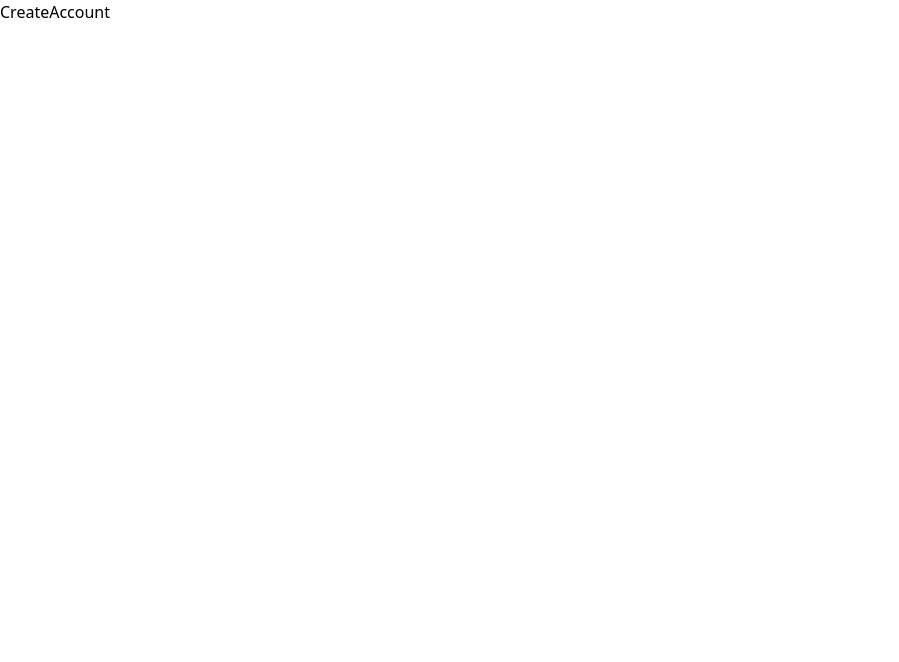
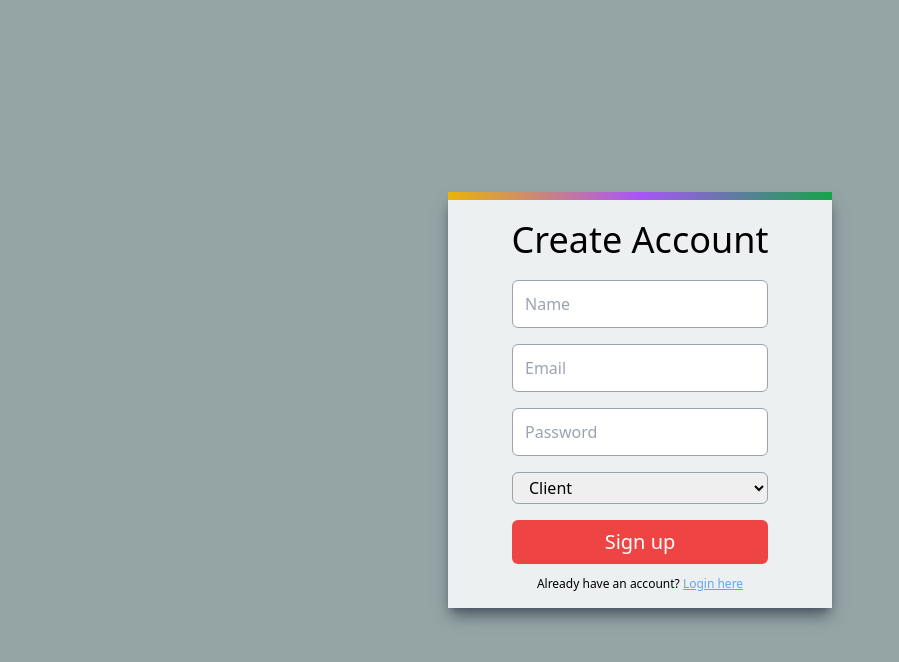
Before and after one commit to jaewonE/jaewon-eats-frontend, a React (Create React App) app: page /create-account in a window 1280 px wide. Shown: the top 662 px of the page, without its empty margins (0-899 px from the left). Built offline with nearby package versions, Linux system fonts and the light colour scheme.

Commit message:
v1.1.2 CreateAccount form.

```diff
--- /dev/null
+++ b/src/__generated__/createAccount.ts
@@ -0,0 +1,24 @@
+/* tslint:disable */
+/* eslint-disable */
+// @generated
+// This file was automatically generated and should not be edited.
+
+import { CreateUserInput } from "./globalTypes";
+
+// ====================================================
+// GraphQL mutation operation: createAccount
+// ====================================================
+
+export interface createAccount_createUser {
+  __typename: "CoreOuput";
+  sucess: boolean;
+  error: string | null;
+}
+
+export interface createAccount {
+  createUser: createAccount_createUser;
+}
+
+export interface createAccountVariables {
+  createAccountInput: CreateUserInput;
+}
--- a/src/__generated__/globalTypes.ts
+++ b/src/__generated__/globalTypes.ts
@@ -7,6 +7,27 @@
 // START Enums and Input Objects
 //==============================================================
 
+export enum UserGender {
+  Female = "Female",
+  Genderless = "Genderless",
+  Male = "Male",
+}
+
+export enum UserRole {
+  Client = "Client",
+  Delivery = "Delivery",
+  Owner = "Owner",
+}
+
+export interface CreateUserInput {
+  name: string;
+  age?: number | null;
+  email: string;
+  gender?: UserGender | null;
+  password: string;
+  role: UserRole;
+}
+
 export interface LoginInput {
   email: string;
   password: string;
--- a/src/index.css
+++ b/src/index.css
@@ -3,4 +3,7 @@
 .screen-full-center {
   @apply h-screen w-screen flex justify-center items-center;
 }
+.auth-input {
+  @apply w-2/3 h-12 border-[1px] border-gray-400 rounded-md pl-3 placeholder:font-medium outline-none focus:ring-1 focus:ring-green-500;
+}
 @tailwind utilities;
--- a/src/pages/create-account.tsx
+++ b/src/pages/create-account.tsx
@@ -1,5 +1,153 @@
 import React from 'react';
+import { gql, useMutation } from '@apollo/client';
+import { useForm } from 'react-hook-form';
+import { FormError } from '../components/form-errors';
+import { Link } from 'react-router-dom';
+import { Helmet } from 'react-helmet';
+import { isLoggedInVar } from '../apollo';
+import { CreateUserInput, UserRole } from '../__generated__/globalTypes';
+import {
+  createAccount,
+  createAccountVariables,
+} from '../__generated__/createAccount';
+
+const LOGIN_MUTATION = gql`
+  mutation createAccount($createAccountInput: CreateUserInput!) {
+    createUser(input: $createAccountInput) {
+      sucess
+      error
+    }
+  }
+`;
+
+interface ILoginForm {
+  email: string;
+  password: string;
+  name: string;
+  role: UserRole;
+}
 
 export const CreateAccount = () => {
-  return <span>CreateAccount</span>;
+  <Helmet>
+    <title>JaewonEats | Create Account</title>
+  </Helmet>;
+  const {
+    formState: { errors, isValid },
+    handleSubmit,
+    register,
+  } = useForm<ILoginForm>({
+    mode: 'onChange',
+    defaultValues: {
+      role: UserRole.Client,
+    },
+  });
+  const [createAccount, { loading }] = useMutation<
+    createAccount,
+    createAccountVariables
+  >(LOGIN_MUTATION, {
+    onCompleted: ({ createUser: { error, sucess } }: createAccount) => {
+      if (sucess) {
+        isLoggedInVar(true);
+      } else {
+        alert(error);
+      }
+    },
+  });
+  const onSubmit = ({ email, password, name, role }: CreateUserInput) => {
+    if (!loading) {
+      createAccount({
+        variables: {
+          createAccountInput: {
+            email,
+            password,
+            name,
+            role,
+          },
+        },
+      });
+    }
+  };
+  return (
+    <div className=" bg-[#95a5a6] screen-full-center">
+      <form
+        onSubmit={handleSubmit(onSubmit)}
+        className="bg-[#ecf0f1] w-full max-w-sm h-[26rem] flex flex-col justify-start items-center shadow-lg shadow-gray-600"
+      >
+        <div className="bg-gradient-to-r from-yellow-500 via-purple-500 to-green-600 h-2 w-full"></div>
+        <div className=" text-4xl font-extralight mt-5 mb-3">
+          Create Account
+        </div>
+        <input
+          required
+          className="auth-input my-2"
+          {...register('name', { required: 'Name is required.' })}
+          name="name"
+          type="text"
+          placeholder="Name"
+        />
+        {errors.name?.message && (
+          <FormError errorMessage={errors.name?.message} />
+        )}
+        <input
+          required
+          className="auth-input my-2"
+          {...register('email', {
+            required: 'Email is required.',
+            pattern: {
+              value:
+                /^(([^<>()[\]\\.,;:\s@"]+(\.[^<>()[\]\\.,;:\s@"]+)*)|(".+"))@((\[[0-9]{1,3}\.[0-9]{1,3}\.[0-9]{1,3}\.[0-9]{1,3}])|(([a-zA-Z\-0-9]+\.)+[a-zA-Z]{2,}))$/,
+              message: 'Please enter a valid email',
+            },
+          })}
+          name="email"
+          type="email"
+          placeholder="Email"
+        />
+        {errors.email?.message && (
+          <FormError errorMessage={errors.email?.message} />
+        )}
+        <input
+          required
+          className="auth-input my-2"
+          {...register('password', {
+            required: 'Password is required.',
+            minLength: 4,
+          })}
+          name="password"
+          type="password"
+          placeholder="Password"
+        />
+        {errors.password?.message && (
+          <FormError errorMessage={errors.password?.message} />
+        )}
+        {errors.password?.type === 'minLength' && (
+          <FormError errorMessage="Password must be more than 4 chars." />
+        )}
+        <select
+          className="auth-input h-8 my-2"
+          {...register('role', { required: 'role is required.' })}
+          name="role"
+          required
+          defaultValue={UserRole.Client}
+        >
+          {Object.keys(UserRole).map((role, index) => (
+            <option key={index}>{role}</option>
+          ))}
+        </select>
+        <button
+          className={`w-2/3 h-11 bg-red-500 text-white text-xl rounded-md mt-2 " ${
+            isValid ? '' : 'bg-gray-400 pointer-events-none'
+          }`}
+        >
+          Sign up
+        </button>
+        <div className=" text-xs mt-3">
+          Already have an account?{' '}
+          <Link to="/" className=" underline text-blue-400">
+            Login here
+          </Link>
+        </div>
+      </form>
+    </div>
+  );
 };
--- a/src/pages/login.tsx
+++ b/src/pages/login.tsx
@@ -8,6 +8,8 @@ import {
 } from '../__generated__/loginMutation';
 import { Link } from 'react-router-dom';
 import { LoginInput } from '../__generated__/globalTypes';
+import { Helmet } from 'react-helmet';
+import { isLoggedInVar } from '../apollo';
 
 const LOGIN_MUTATION = gql`
   mutation loginMutation($loginInput: LoginInput!) {
@@ -26,24 +28,29 @@ interface ILoginForm {
 }
 
 export const Login = () => {
+  <Helmet>
+    <title>JaewonEats | Login</title>
+  </Helmet>;
   const {
     formState: { errors, isValid },
     handleSubmit,
     register,
   } = useForm<ILoginForm>({ mode: 'onChange' });
-  const [loginMutation] = useMutation<loginMutation, loginMutationVariables>(
-    LOGIN_MUTATION,
-    {
+  const [loginMutation, { loading }] = useMutation<
+    loginMutation,
+    loginMutationVariables
+  >(LOGIN_MUTATION, {
     onCompleted: ({ login: { error, sucess, token } }: loginMutation) => {
       if (sucess) {
         console.log(token);
+        isLoggedInVar(true);
       } else {
         alert(error);
       }
     },
-    }
-  );
+  });
   const onSubmit = ({ email, password }: LoginInput) => {
+    if (!loading) {
       loginMutation({
         variables: {
           loginInput: {
@@ -52,6 +59,7 @@ export const Login = () => {
           },
         },
       });
+    }
   };
   return (
     <div className=" bg-[#95a5a6] screen-full-center">
@@ -63,8 +71,15 @@ export const Login = () => {
         <div className=" text-4xl font-extralight mt-8">Login</div>
         <input
           required
-          className="w-2/3 h-12 border-[1px] border-gray-400 rounded-md my-3 pl-3 placeholder:font-medium outline-none focus:ring-1 focus:ring-green-500 mt-7"
-          {...register('email', { required: 'Email is required.' })}
+          className="auth-input my-2"
+          {...register('email', {
+            required: 'Email is required.',
+            pattern: {
+              value:
+                /^(([^<>()[\]\\.,;:\s@"]+(\.[^<>()[\]\\.,;:\s@"]+)*)|(".+"))@((\[[0-9]{1,3}\.[0-9]{1,3}\.[0-9]{1,3}\.[0-9]{1,3}])|(([a-zA-Z\-0-9]+\.)+[a-zA-Z]{2,}))$/,
+              message: 'Please enter a valid email',
+            },
+          })}
           name="email"
           type="email"
           placeholder="Email"
@@ -74,10 +89,9 @@ export const Login = () => {
         )}
         <input
           required
-          className="w-2/3 h-12 border-[1px] border-gray-400 rounded-md my-3 pl-3 placeholder:font-medium outline-none focus:ring-1 focus:ring-green-500"
+          className="auth-input my-3"
           {...register('password', {
             required: 'Password is required.',
-            minLength: 4,
           })}
           name="password"
           type="password"
@@ -86,12 +100,9 @@ export const Login = () => {
         {errors.password?.message && (
           <FormError errorMessage={errors.password?.message} />
         )}
-        {errors.password?.type === 'minLength' && (
-          <FormError errorMessage="Password must be more than 4 chars." />
-        )}
         <button
-          className={`w-2/3 h-11 bg-red-500 text-white text-xl rounded-md mt-3" ${
-            isValid ? 'mt-3' : 'bg-gray-400 pointer-events-none'
+          className={`w-2/3 h-11 bg-red-500 text-white text-xl rounded-md mt-3 " ${
+            isValid ? '' : 'bg-gray-400 pointer-events-none'
           }`}
         >
           Sign in
```
Also changed, not shown: package.json (+5 -2 lines), 1 other file (tests, documents, lock files or other folders). Lines whose indentation alone changed are shown as unchanged.
